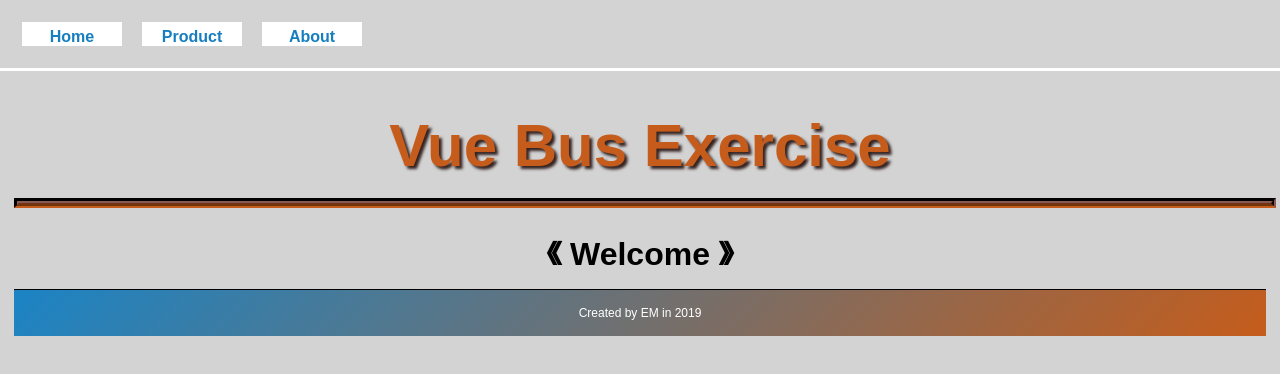
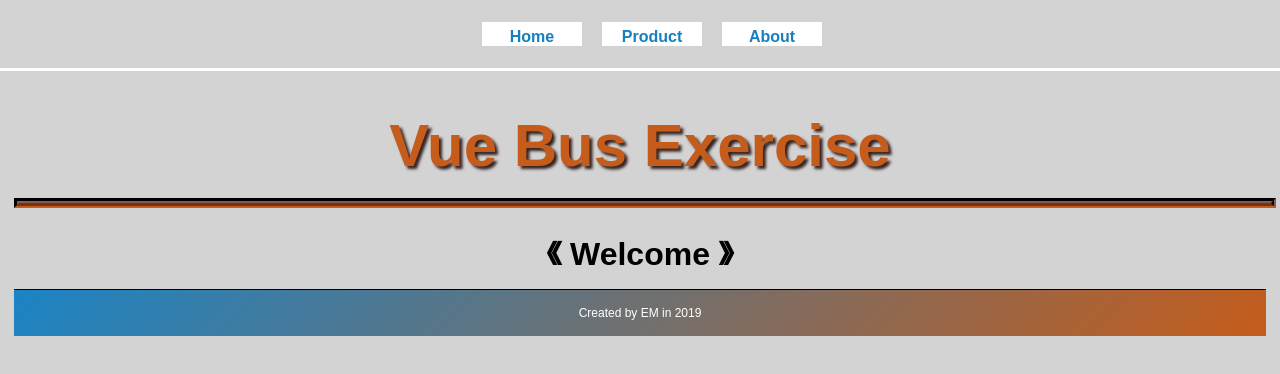
Before and after one commit to HippiHo/Vue-Bus-exercise, a Vue app: page / in a window 1280 px wide. Shown: the top 374 px of the page. Built offline with nearby package versions, Linux system fonts and the light colour scheme; the HTML template or start-up script is replaced by a standard one; a web font is replaced by a local one.

Commit message:
Centered big nav

```diff
--- a/src/components/TheNavbar.vue
+++ b/src/components/TheNavbar.vue
@@ -77,15 +77,11 @@ nav {
   display: flex;
   flex-direction: row;
   padding: 12px;
-  align-items: center;
+  justify-content: center;
 }
 
 .nav_mobile {
   display: none;
-}
-
-.nav_big-screen {
-  align-self: center; /* Todo: center */
 }
 
 .icon {
```
